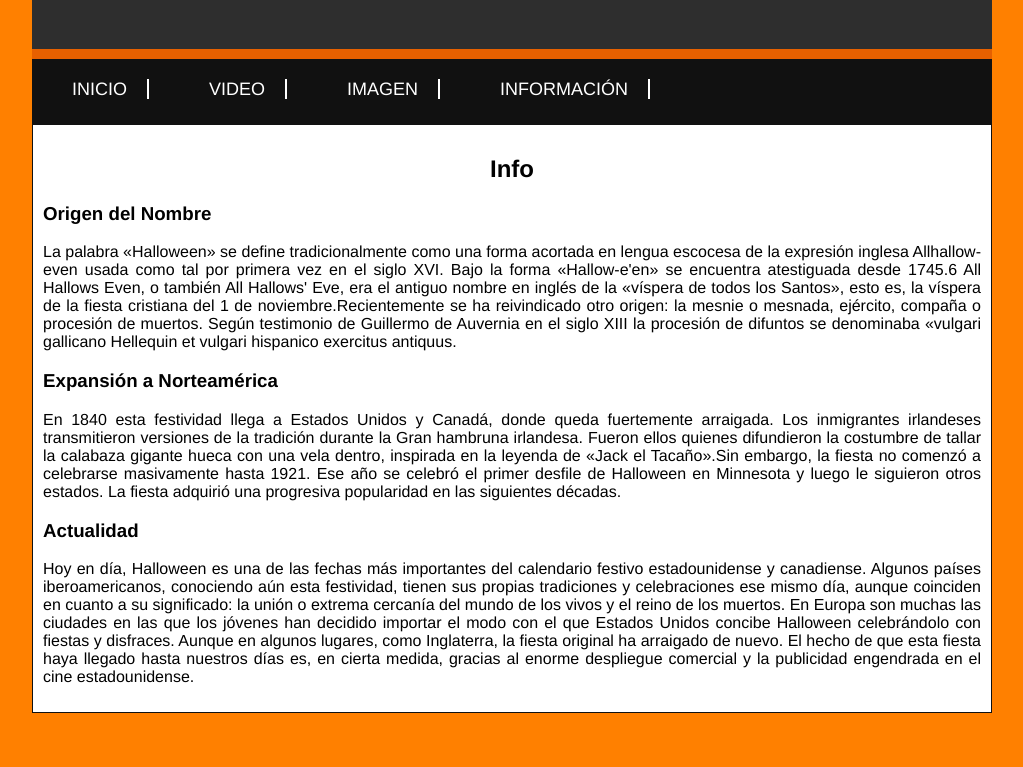
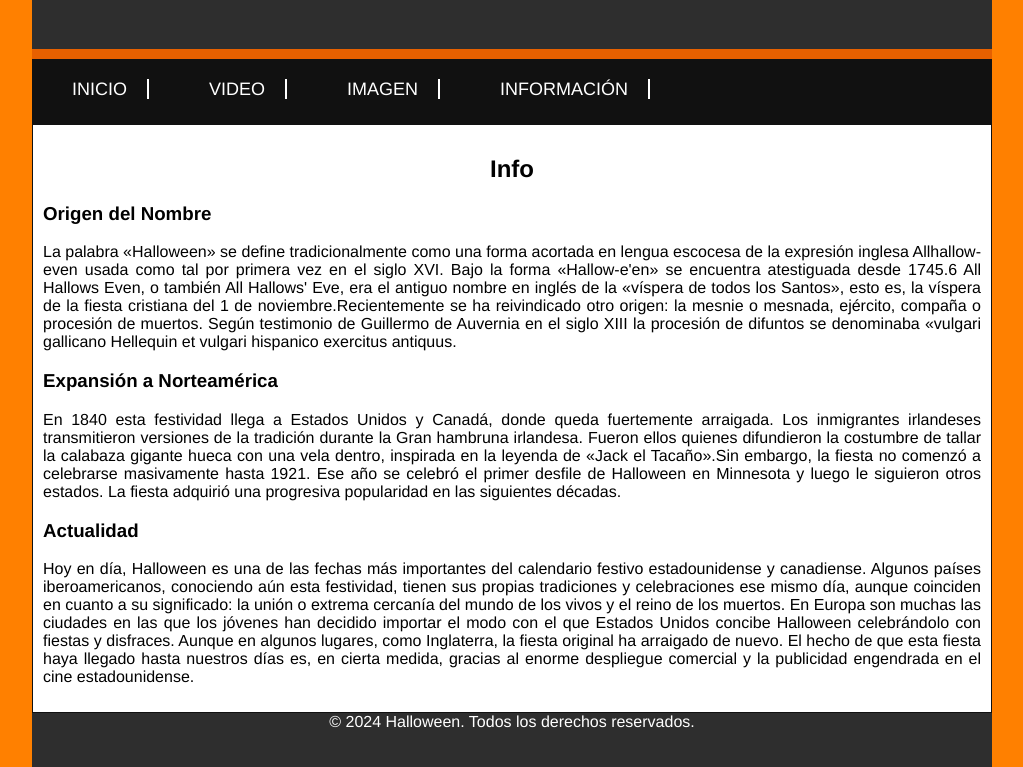
Before and after one commit to edgjua/Halloween, a plain HTML site: page info.html in a window 1280 px wide. Shown: the part 141-908 px from the top of the page, without its empty margins (128-1151 px from the left). Before the commit the page ends 854 px from the top, so only its background shows below. Drawn offline with Linux system fonts and the light colour scheme.

Commit message:
se Añadio el footer
se añadio el footer

```diff
--- a/CSS/estilos.css
+++ b/CSS/estilos.css
@@ -57,3 +57,11 @@ a{
 .centrar {
     text-align: center;
 }
+.footer{
+    background-color:#2e2e2e;
+    color: white;
+    text-align: center;
+    padding: 20px 0;
+    width: 100%;
+    margin: 0;
+}
--- a/info.html
+++ b/info.html
@@ -48,6 +48,9 @@
                 </div>
             </div>
         </div>
+        <div class="footer">
+            <p>&copy; 2024 Halloween. Todos los derechos reservados.</p>
+        </div>
     </div>
 </body>
 </html>
```
